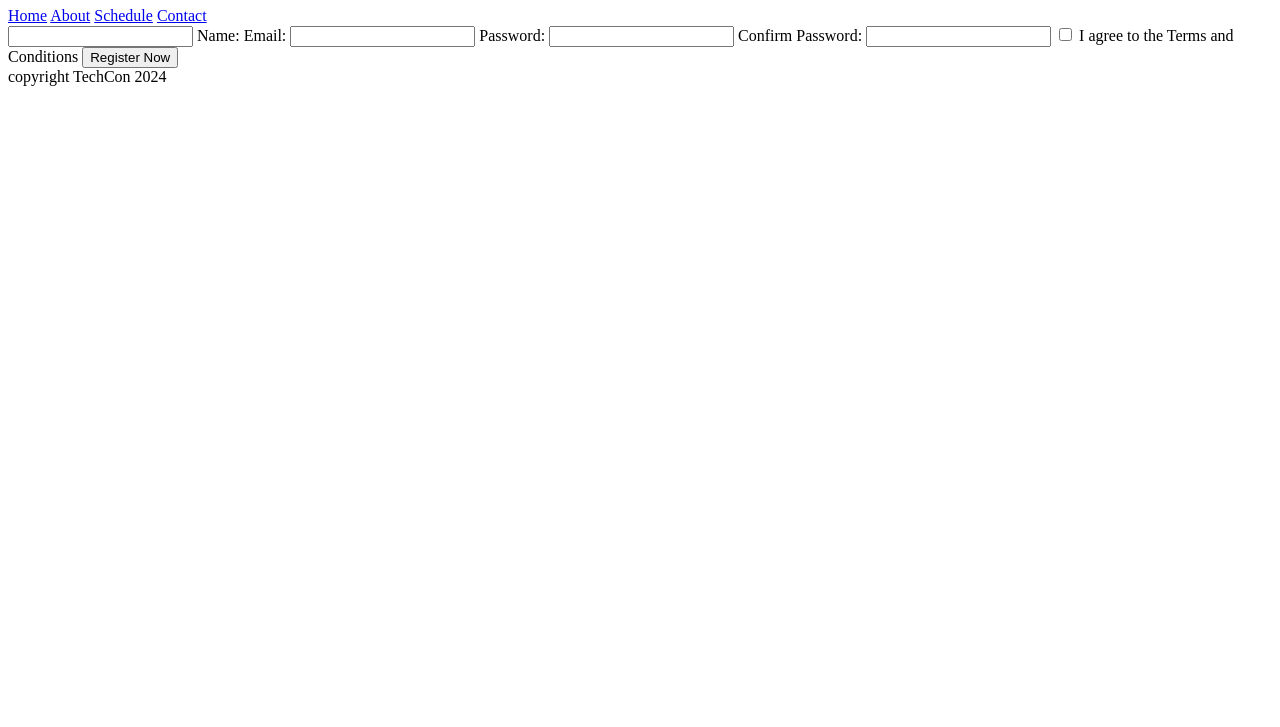
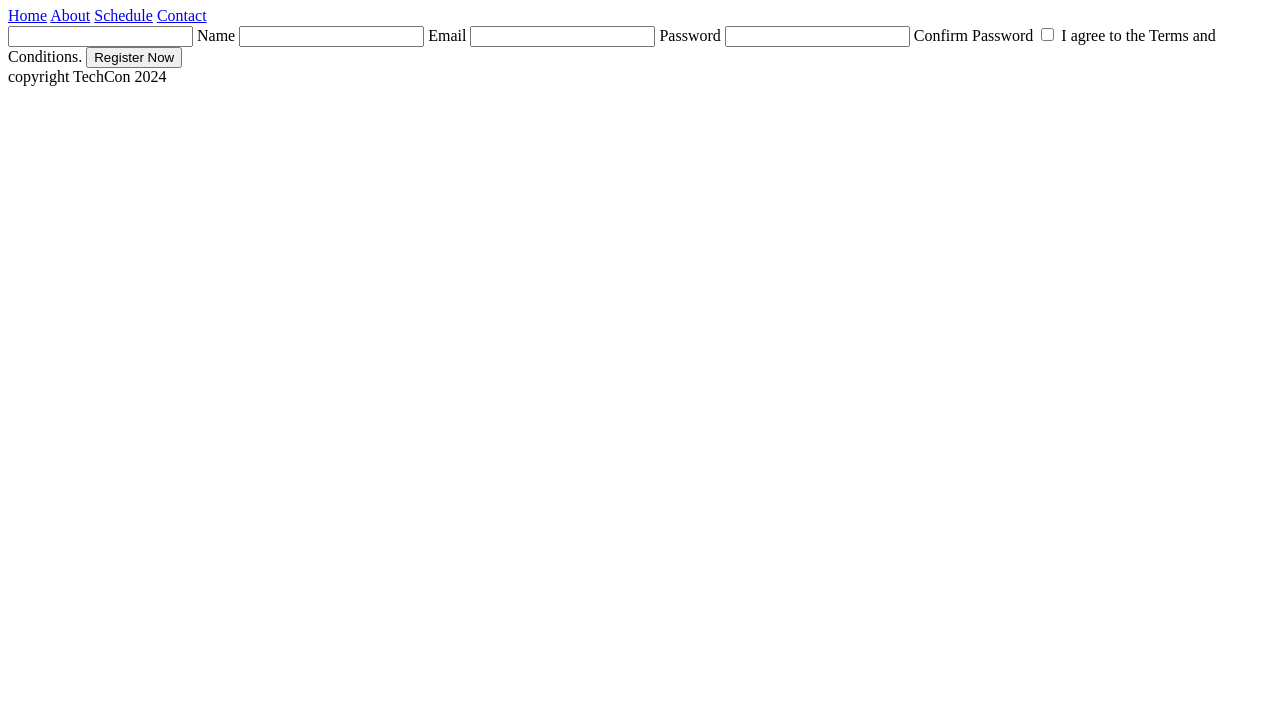
Before and after one commit to Rediet2023/TechCon_HTML, a plain HTML site: page techcon_website/register.html in a window 1280 px wide. Shown: the part 73-800 px from the top of the page. Drawn offline with Linux system fonts and the light colour scheme.

Commit message:
updated register file

```diff
--- a/techcon_website/register.html
+++ b/techcon_website/register.html
@@ -18,15 +18,15 @@
   <main>
     <form>
       <input type="text">
-      <label for="fullname">Name:</label>
-      <label for="email">Email:</label>
+      <label for="fullname">Name</label>
       <input type="email">
-      <label for="password">Password:</label>
+      <label for="email">Email</label>
       <input type="password">
-      <label for="confirm_password">Confirm Password:</label>
+      <label for="password">Password</label>
       <input type="password">
+      <label for="confirm_password">Confirm Password</label>
       <input type="checkbox">
-      <label for="terms">I agree to the Terms and Conditions
+      <label for="terms">I agree to the Terms and Conditions.</label>
       <button type="submit">Register Now</button>
     </form>
 </main>
```
